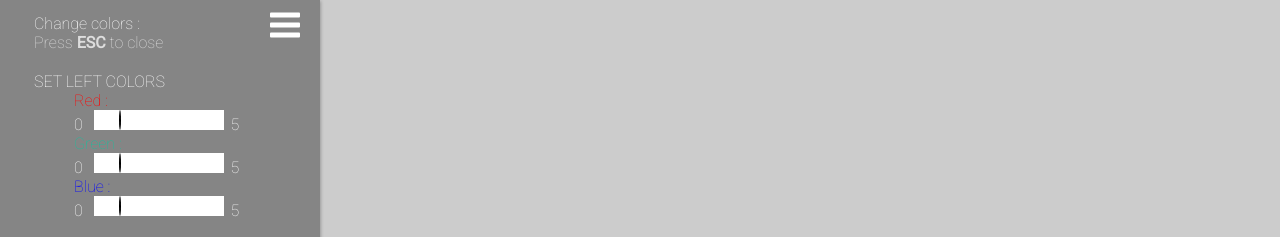
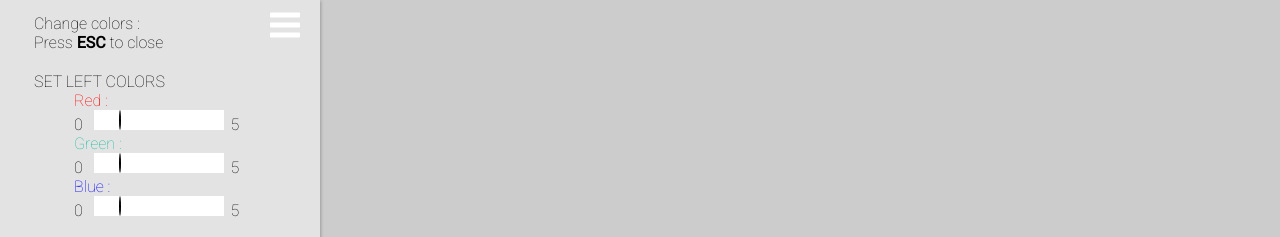
Before and after one commit to stabla/soundColor, a plain HTML site: page index.html in a window 1280 px wide. Both pictures are taken after a click on the icon 25 px from the left and 25 px from the top of the page. Shown: the top 237 px of the page. Drawn offline with nearby package versions, Linux system fonts and the light colour scheme.

Commit message:
slider: change bg and text color

```diff
--- a/index.html
+++ b/index.html
@@ -18,7 +18,7 @@
         <div class="set">
             <span class="text">Change colors :</span>
             <br>
-            <span class="text" style="color: #ddd !important;"> Press <strong> ESC </strong> to close</span>
+            <span class="text" style="color: #000 !important;"> Press <strong> ESC </strong> to close</span>
             <div class="s1 overflowAuto">
                 <span class="text"> SET LEFT COLORS </span>
                 <div class="clr">
--- a/style.css
+++ b/style.css
@@ -89,7 +89,7 @@ a {
     height: 100%;
     padding: 14px;
     min-width: 220px;
-    color: #fff;
+    color: #000;
 }
 
 .clr {
@@ -247,7 +247,7 @@ input[type=range]:focus::-ms-fill-upper {
 #slider {
     width: 320px;
     height: 100%;
-    background: rgba(0, 0, 0, 0.35);
+    background: rgba(255, 255, 255, 0.45);
     box-shadow: 1px 1px 3px 0px rgba(0, 0, 0, 0.24);
     display: none;
     position: relative;
```
